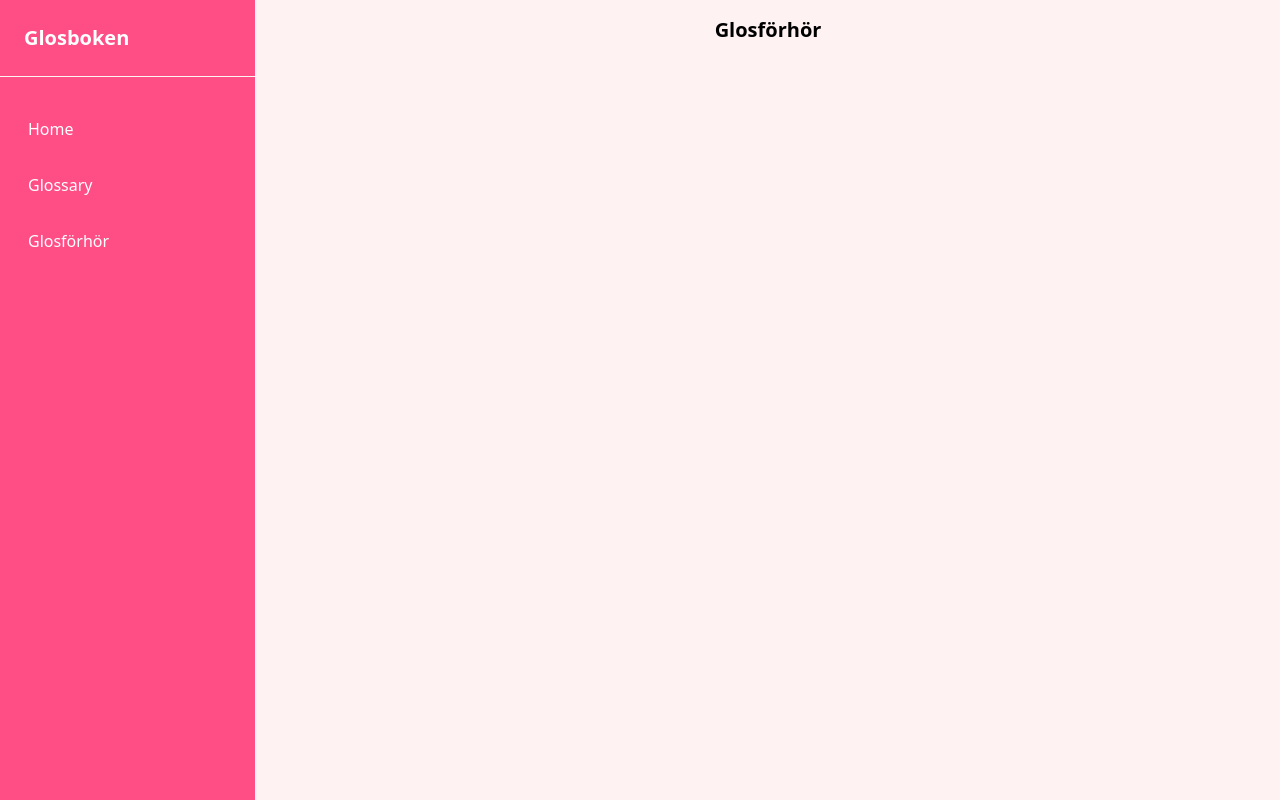
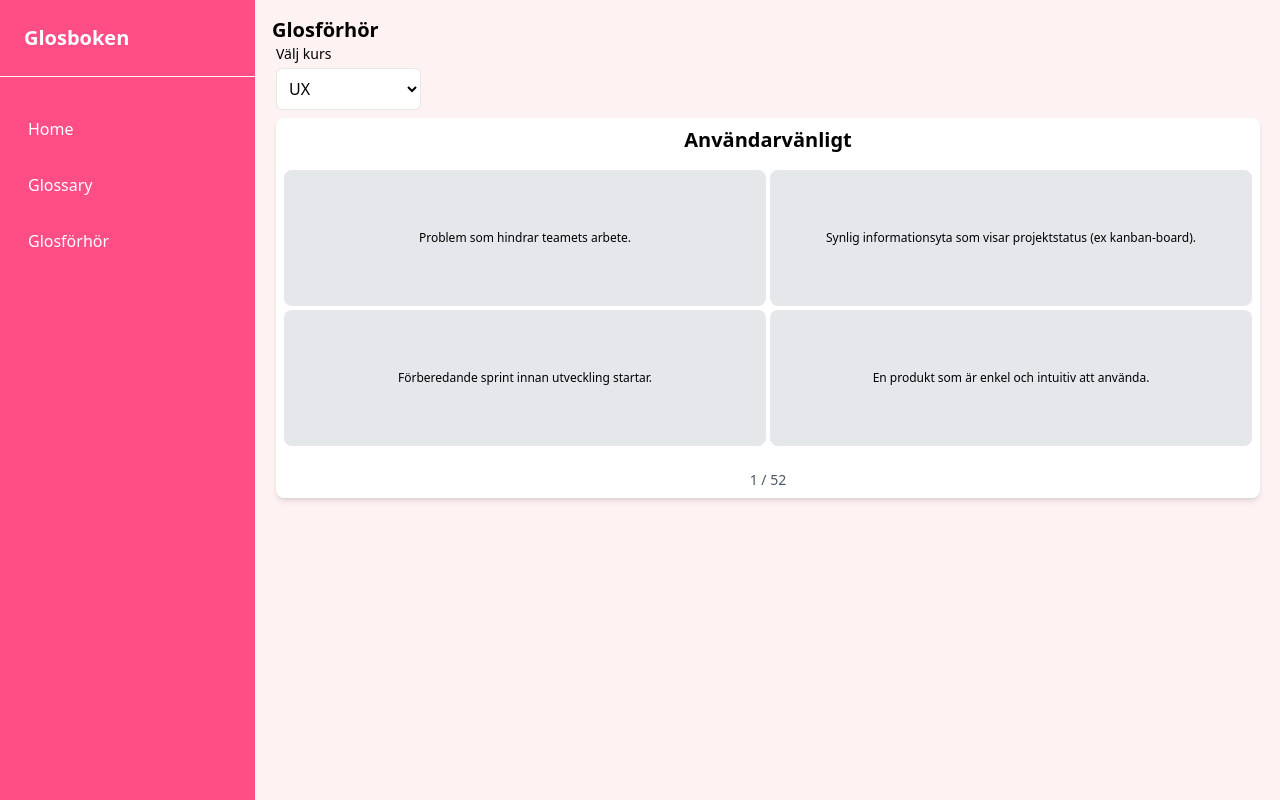
Before and after one commit to ThelmaMattsson/ux-course-glossary, a React (Vite) app: page /ux-course-glossary/glosTest in a window 1280 px wide. Built offline with nearby package versions, Linux system fonts and the light colour scheme.

Commit message:
added functionality for glos test

```diff
--- /dev/null
+++ b/src/components/FilterCourse.tsx
@@ -0,0 +1,29 @@
+type FilterCourseProps = {
+    course: string
+    onCourseChange: (value: string) => void
+}
+
+export function FilterCourse({ course, onCourseChange }: FilterCourseProps) {
+    return (
+        <div>
+            <div>
+                <label
+                    htmlFor="course-filter"
+                    className="block text-sm text-text-inverted font-medium mb-1"
+                >
+                    Välj kurs
+                </label>
+                <select
+                    id="course-filter"
+                    value={course}
+                    onChange={(e) => onCourseChange(e.target.value)}
+                    className="border-1 border-gray-200 p-2 bg-white rounded-md text-text-inverted cursor-pointer"
+                >
+                    <option value="UX">UX</option>
+                    <option value="Agilt arbete">Agilt arbete</option>
+                    <option value="apputveckling">Apputveckling</option>
+                </select>
+            </div>
+        </div>
+    )
+}
--- a/src/components/GlosTest.tsx
+++ b/src/components/GlosTest.tsx
@@ -1,9 +1,15 @@
+import TestContainer from './TestContainer'
+import { type Card } from './GlossaryItem'
 
+type GlosTestProps = {
+    cards: Card[]
+}
 
-export function GlosTest() {
+export function GlosTest({ cards }: GlosTestProps) {
     return (
-        <div className="flex content-start justify-center">
+        <div className="flex flex-col flex-wrap content-center justify-center w-full">
             <h2 className="text-black font-bold text-xl">Glosförhör</h2>
+            <TestContainer cards={cards} />
         </div>
     )
 }
--- /dev/null
+++ b/src/components/TestContainer.tsx
@@ -0,0 +1,127 @@
+import { type Card } from './GlossaryItem'
+import { FilterCourse } from './FilterCourse'
+import { useState, useMemo } from 'react'
+
+type Props = {
+    cards: Card[]
+}
+
+function shuffleArray<T>(array: T[]): T[] {
+    return [...array].sort(() => Math.random() - 0.5)
+}
+
+export default function TestContainer({ cards }: Props) {
+    const [courseFilter, setCourseFilter] = useState<string>('UX')
+    const [currentIndex, setCurrentIndex] = useState(0)
+    const [selectedAnswer, setSelectedAnswer] = useState<string | null>(null)
+    const [hasAnswered, setHasAnswered] = useState(false)
+
+    const filteredCards = useMemo(() => {
+        const filtered =
+            courseFilter === 'All'
+                ? cards
+                : cards.filter((c) => c.course === courseFilter)
+        return shuffleArray(filtered)
+    }, [cards, courseFilter])
+
+    // const filteredCards = cards.filter((card) => {
+    //     const matchesCourse =
+    //         courseFilter === 'All' || card.course === courseFilter
+
+    //     return matchesCourse
+    // })
+
+    const currentCard = filteredCards[currentIndex]
+
+    //4 alternativ
+    const answerOptions = useMemo(() => {
+        if (!currentCard) return []
+
+        const wrongAnswers = shuffleArray(
+            cards.filter((c) => c.term !== currentCard.term)
+        ).slice(0, 3)
+
+        const options = shuffleArray([currentCard, ...wrongAnswers])
+        return options
+    }, [currentCard, cards])
+
+    const handleAnswer = (definition: string) => {
+        if (hasAnswered) return
+        setSelectedAnswer(definition)
+        setHasAnswered(true)
+    }
+
+    const handleNext = () => {
+        setCurrentIndex((prev) => prev + 1)
+        setSelectedAnswer(null)
+        setHasAnswered(false)
+    }
+
+    if (!currentCard) {
+        return <p>Inga glosor hittades, välj en kurs!</p>
+    }
+
+    return (
+        <div className="w-full px-1 sm:px-1">
+            <FilterCourse
+                course={courseFilter}
+                onCourseChange={(value) => {
+                    setCourseFilter(value)
+                    setCurrentIndex(0)
+                }}
+            />
+            <div className="mt-2 bg-white rounded-lg shadow-md p-2 sm:p-2 text-center text-black">
+                <h3 className="text-black text-xl font-bold mb-4">
+                    {currentCard.term}
+                </h3>
+                <div className="grid grid-cols-2 gap-1 mt-4">
+                    {answerOptions.map((option) => {
+                        const isCorrect =
+                            option.definition === currentCard.definition
+
+                        const isSelected = selectedAnswer === option.definition
+
+                        let bgColor = 'bg-gray-200'
+
+                        if (hasAnswered) {
+                            if (isCorrect) bgColor = 'bg-green-300'
+                            else if (isSelected) bgColor = 'bg-red-300'
+                        }
+                        return (
+                            <button
+                                key={option.definition}
+                                onClick={() => handleAnswer(option.definition)}
+                                className={`h-34 flex items-center text-xs justify-center text-center rounded-lg p-3 transition cursor-pointer overflow-scroll ${bgColor}`}
+                            >
+                                {option.definition}
+                            </button>
+                        )
+                    })}
+                </div>
+                {hasAnswered && currentIndex < filteredCards.length - 1 && (
+                    <button
+                        onClick={handleNext}
+                        className="mt-6 bg-blue-300 text-white px-6 py-2 rounded cursor-pointer"
+                    >
+                        Nästa
+                    </button>
+                )}
+                <p className="mt-6 text-sm text-gray-600">
+                    {currentIndex + 1} / {filteredCards.length}
+                </p>
+            </div>
+
+            {/* {cards.map((word) => (
+                <div key={word.term} className="">
+                    <div
+                        className={`rounded-lg flex items-center justify-center p-4 text-center ${word.course === 'UX' ? 'bg-pink-400 hover:bg-pink-500' : word.course === 'Agilt arbete' ? 'bg-green-400 hover:bg-green-500' : word.course === 'apputveckling' ? 'bg-red-400 hover:bg-red-500' : 'bg-gray-500'}`}
+                    >
+                        <h5 className="font-bold text-text-inverted">
+                            {word.term}
+                        </h5>
+                    </div>
+                </div>
+            ))} */}
+        </div>
+    )
+}
--- a/src/routes/AppRoutes.tsx
+++ b/src/routes/AppRoutes.tsx
@@ -13,7 +13,10 @@ export default function AppRoutes() {
                 path="/glossary"
                 element={<GlossaryList cards={words as Card[]} />}
             />
-            <Route path="/glosTest" element={<GlosTest />} />
+            <Route
+                path="/glosTest"
+                element={<GlosTest cards={words as Card[]} />}
+            />
         </Routes>
     )
 }
```
